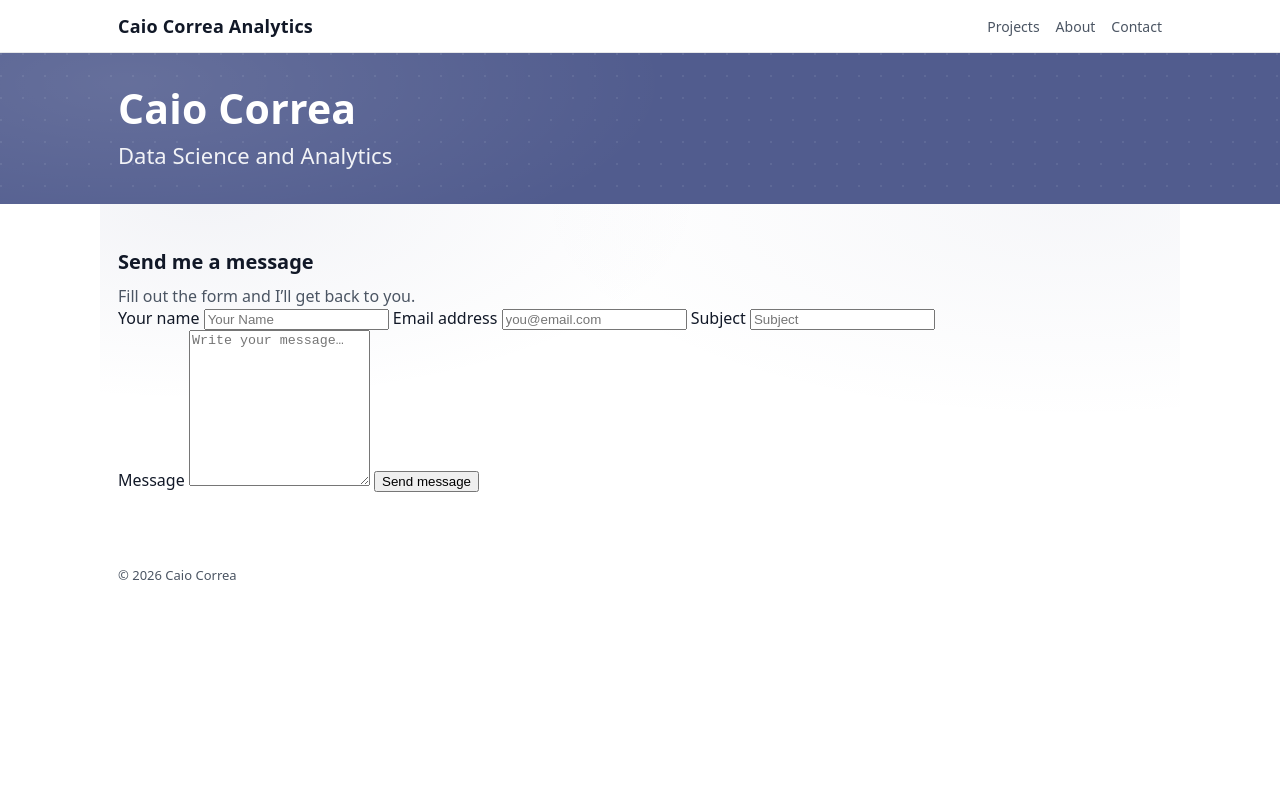
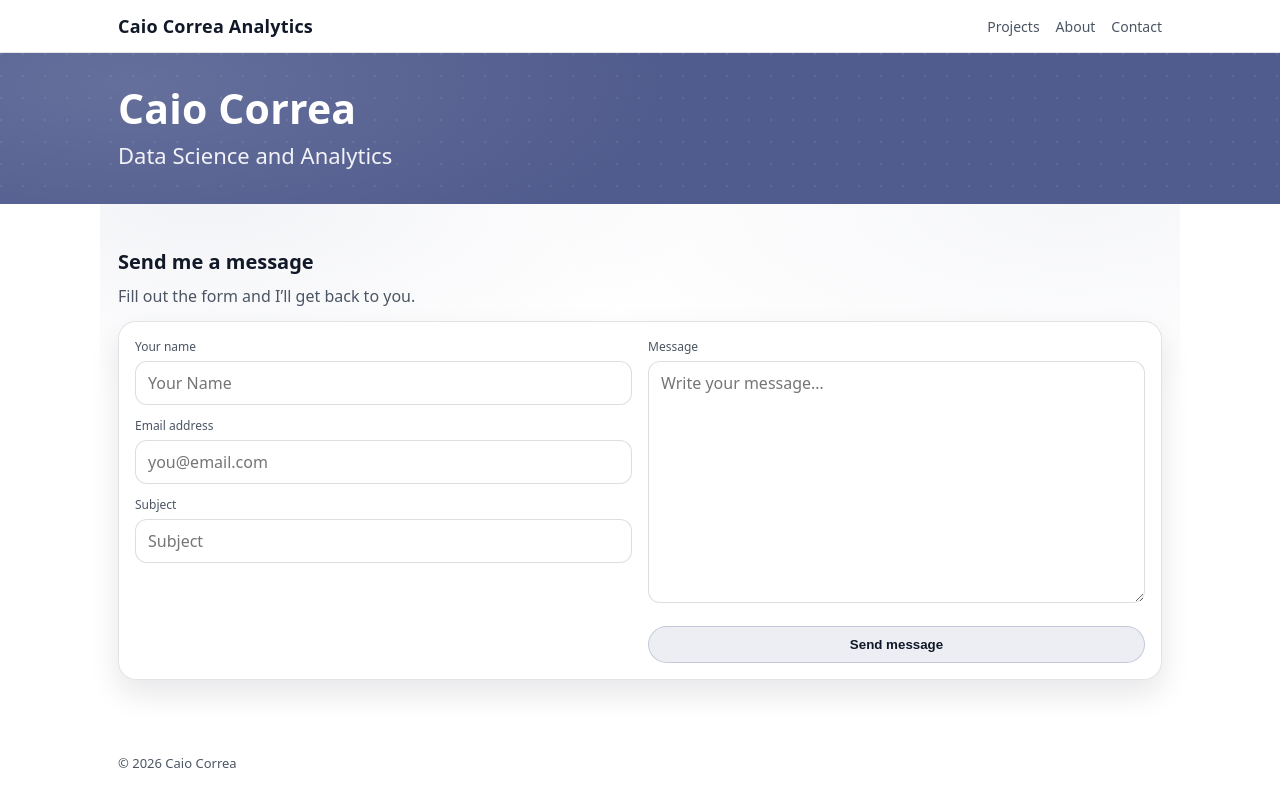
Before and after one commit to dr-caio-correa/dr-caio-correa.github.io, a Jekyll site: the page built from contact.md, in a window 1280 px wide. Shown: the top 807 px of the page. Built offline with Jekyll 4.4.1, drawn with Linux system fonts in a browser that asks for light colours.

Commit message:
Implement contact page styles
Added styles for the contact page layout and form.

```diff
--- a/assets/css/style.css
+++ b/assets/css/style.css
@@ -224,3 +224,74 @@ a:focus-visible{
 .prose p, .prose li{color: #374151}
 .prose a{color: var(--blue); text-decoration:none}
 .prose a:hover{text-decoration:underline}
+
+/* Contact page layout */
+.contact-grid{margin-top:14px}
+
+.contact-form{
+  display:grid;
+  grid-template-columns: 1fr;
+  gap: 14px;
+  border:1px solid var(--border);
+  border-radius: var(--radius);
+  background: rgba(255,255,255,.92);
+  box-shadow: var(--shadow);
+  padding: 16px;
+}
+
+@media (min-width: 900px){
+  .contact-form{
+    grid-template-columns: 1fr 1fr;
+    gap: 16px;
+  }
+}
+
+.contact-left, .contact-right{
+  display:flex;
+  flex-direction:column;
+  gap: 12px;
+}
+
+.contact-form label span{
+  display:block;
+  font-size: 12px;
+  color: var(--muted);
+  margin-bottom: 6px;
+}
+
+.contact-form input,
+.contact-form textarea{
+  width:100%;
+  font: inherit;
+  border:1px solid rgba(17,24,39,.14);
+  border-radius: 12px;
+  padding: 10px 12px;
+  background: #fff;
+  outline: none;
+}
+
+.contact-form textarea{resize: vertical; min-height: 220px}
+
+.contact-form input:focus,
+.contact-form textarea:focus{
+  border-color: rgba(81,92,142,.45);
+  box-shadow: 0 0 0 4px rgba(81,92,142,.12);
+}
+
+.contact-btn{
+  margin-top: 6px;
+  border: 1px solid rgba(81,92,142,.25);
+  background: rgba(81,92,142,.10);
+  color: var(--text);
+  font-weight: 800;
+  border-radius: 999px;
+  padding: 10px 14px;
+  cursor: pointer;
+  transition: transform .05s ease, background .2s ease, border-color .2s ease;
+}
+
+.contact-btn:hover{
+  border-color: rgba(81,92,142,.45);
+  background: rgba(81,92,142,.14);
+}
+.contact-btn:active{transform: translateY(1px)}
```
